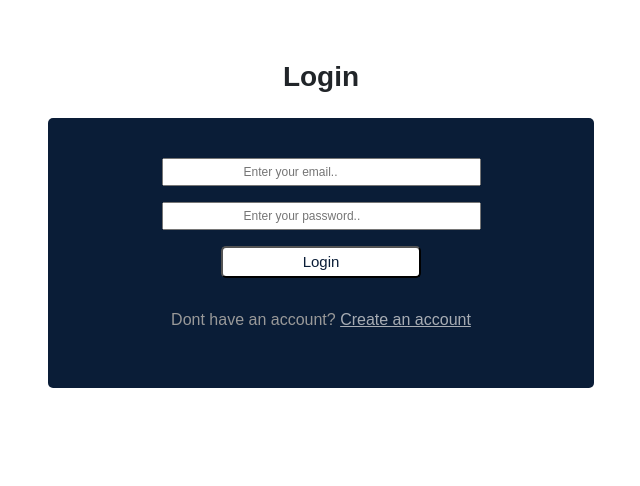
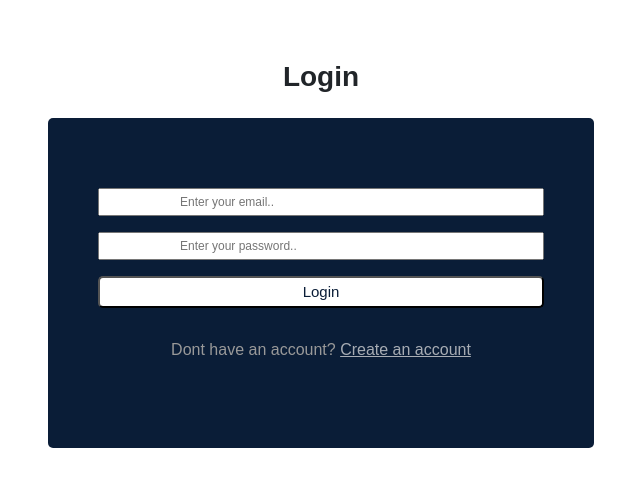
Before and after one commit to jerahmeel200/dragNdrop, a React (Create React App) app: page /login in a window 1280 px wide. Shown: the top 486 px of the page, without its empty margins (319-959 px from the left). Built offline with nearby package versions, Linux system fonts and the light colour scheme; no server answers.

Commit message:
first commit

```diff
--- a/src/pages/signup/signUp.css
+++ b/src/pages/signup/signUp.css
@@ -1,7 +1,8 @@
 .auth__form {
   background: var(--primary-color);
-  padding: 40px;
+  padding: 70px 50px;
   border-radius: 5px;
+  width: 100%;
 }
 
 .auth__btn {
@@ -9,11 +10,11 @@
   color: var(--primary-color);
   font-weight: 400;
   font-size: 15px;
-  padding: 3px 80px;
-
+  padding: 3px 10px;
+  width: 100%;
   border-radius: 5px;
 }
-.auth__btn :hover {
+.auth__btn button :hover {
   background: darkslategrey;
 }
 .auth__form p {
@@ -27,4 +28,5 @@
   /* background-color: red; */
   font-size: 12px;
   padding: 3px 80px;
+  width: 100%;
 }
```
